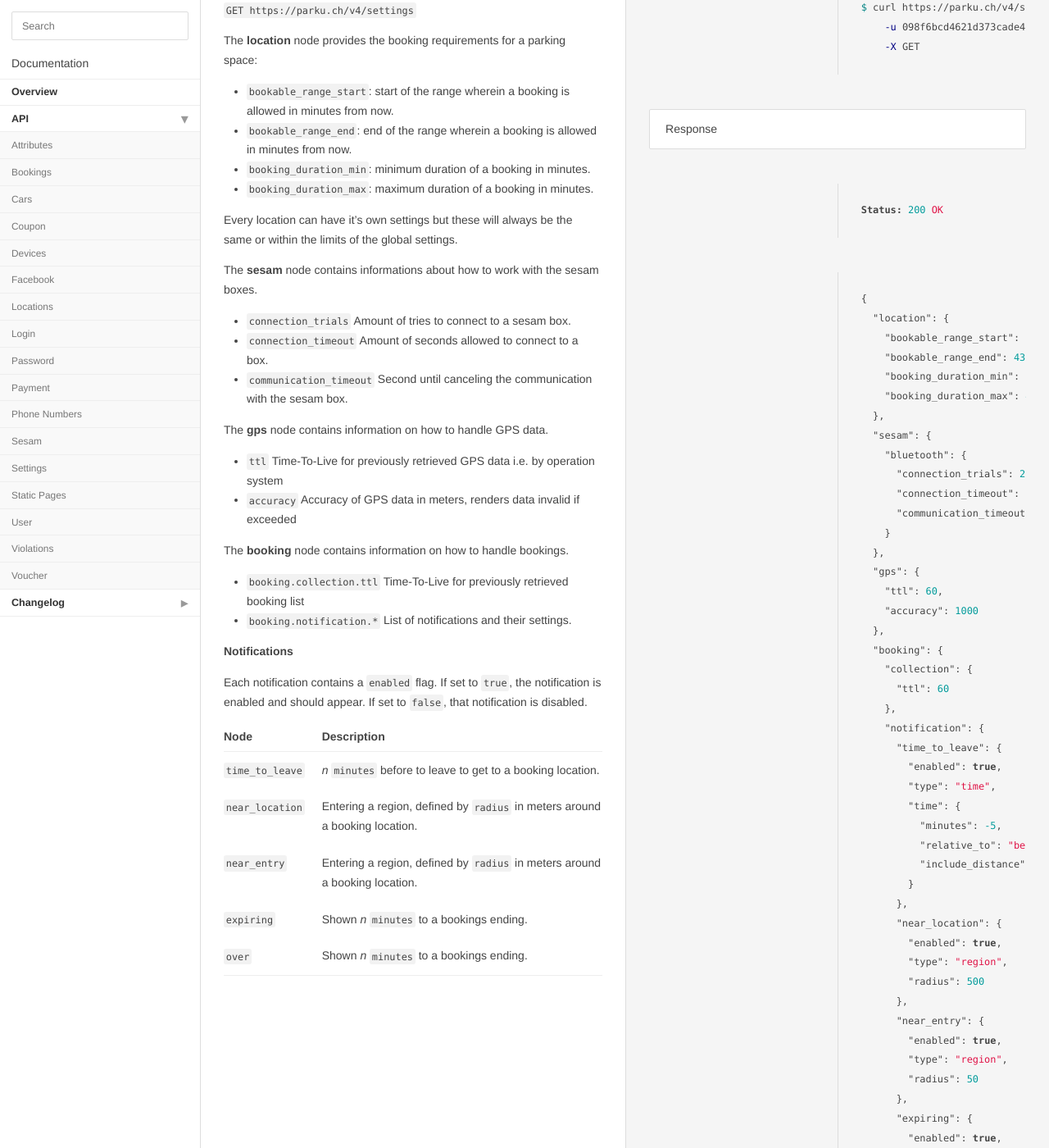
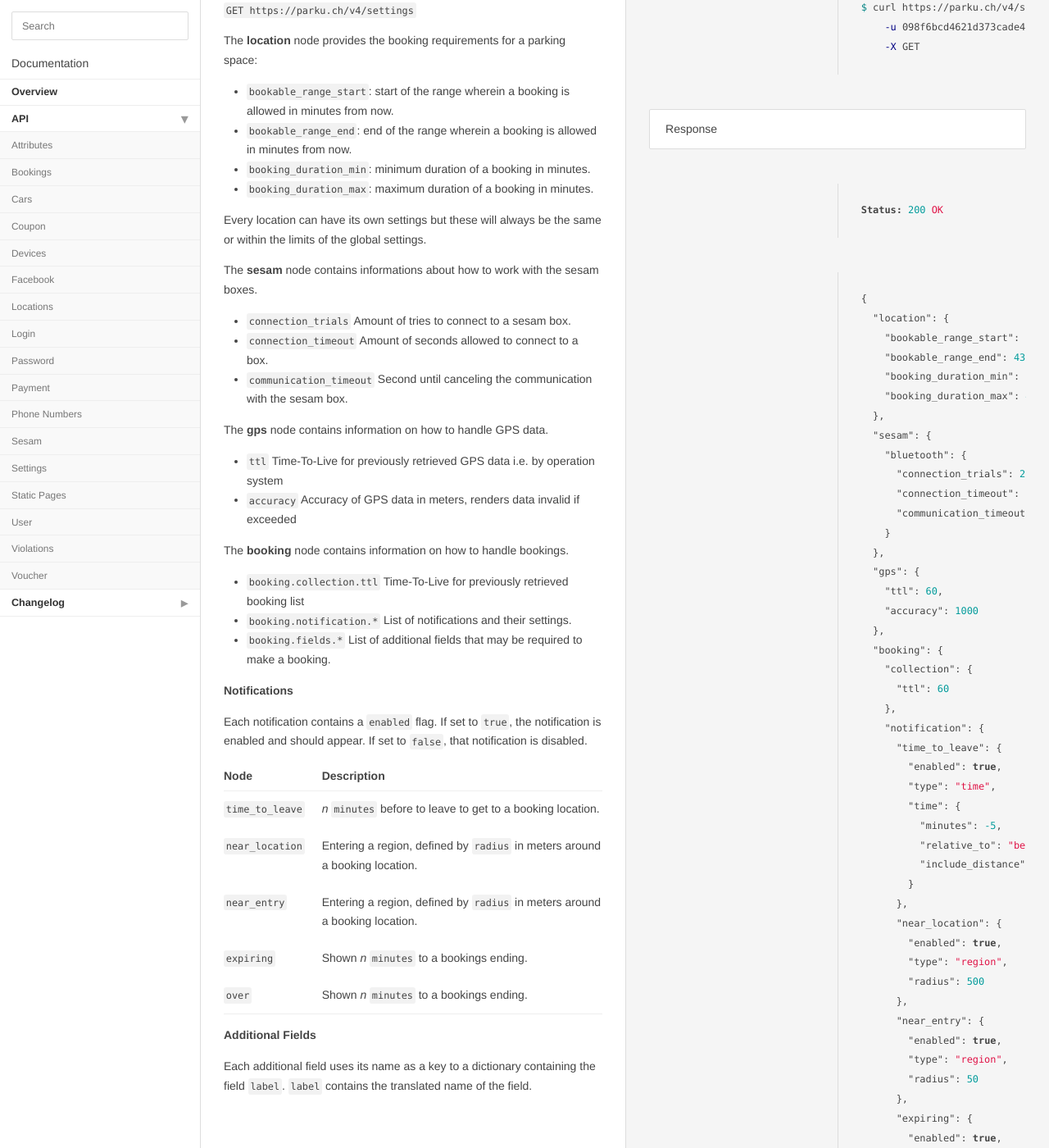
Before and after one commit to parku/docs, a Jekyll site: the page built from api/settings.md, in a window 1280 px wide and 1400 px high, scrolled down 356 px. Shown: the whole window at 82% size. Built offline with Jekyll 4.4.1, drawn with Linux system fonts in a browser that asks for light colours; Markdown is read by kramdown in place of the engine named in the settings; some of the changed text lies outside the part shown.

Commit message:
DEV-326 Additional fields documentation

```diff
--- a/api/settings.md
+++ b/api/settings.md
@@ -85,6 +85,17 @@ Status: 200 OK
           "include_distance": false
         }
       }
+    },
+    "fields": {
+      "additional_services": {
+        "label": "zusätzliche Dienste",
+      },
+      "car_colour": {
+        "label": "Fahrzeugfarbe",
+      },
+      "car_model": {
+        "label": "Fahrzeugmodell",
+      }
     }
   }
 }
@@ -101,7 +112,7 @@ The **location** node provides the booking requirements for a parking space:
 * `booking_duration_min`: minimum duration of a booking in minutes.
 * `booking_duration_max`: maximum duration of a booking in minutes.
 
-Every location can have it's own settings but these will always be the same or within the limits of the global settings.
+Every location can have its own settings but these will always be the same or within the limits of the global settings.
 
 The **sesam** node contains informations about how to work with the sesam boxes.
 
@@ -118,6 +129,7 @@ The **booking** node contains information on how to handle bookings.
 
 * `booking.collection.ttl` Time-To-Live for previously retrieved booking list
 * `booking.notification.*` List of notifications and their settings.
+* `booking.fields.*` List of additional fields that may be required to make a booking.
 
 #### Notifications
 
@@ -132,6 +144,11 @@ Node            | Description
 `near_entry`    | Entering a region, defined by `radius` in meters around a booking location.
 `expiring`      | Shown _n_ `minutes` to a bookings ending.
 `over`          | Shown _n_ `minutes` to a bookings ending.
+
+#### Additional Fields
+
+Each additional field uses its name as a key to a dictionary containing the field `label`.
+`label` contains the translated name of the field.
 
 ## Enable or disable notification
 
```
Also changed, not shown: api/locations.md (+8 -1 lines).
